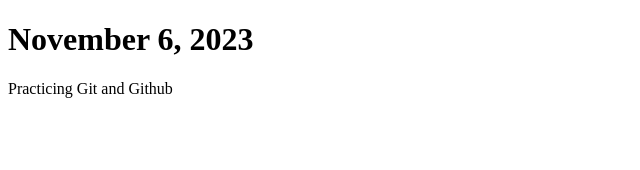
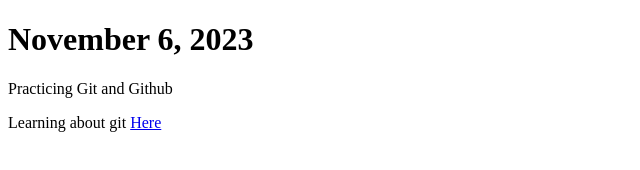
Before and after one commit to jsnowify/first, a plain HTML site: page index.html in a window 1280 px wide. Shown: the whole page, without its empty margins (0-640 px from the left). Drawn offline with Linux system fonts and the light colour scheme.

Commit message:
added link

```diff
--- a/index.html
+++ b/index.html
@@ -8,5 +8,6 @@
   <body>
     <h1>November 6, 2023</h1>
     <p>Practicing Git and Github</p>
+    <p>Learning about git <a href="https://git-scm.com/book/en/v2">Here</a></p>
   </body>
 </html>
```
